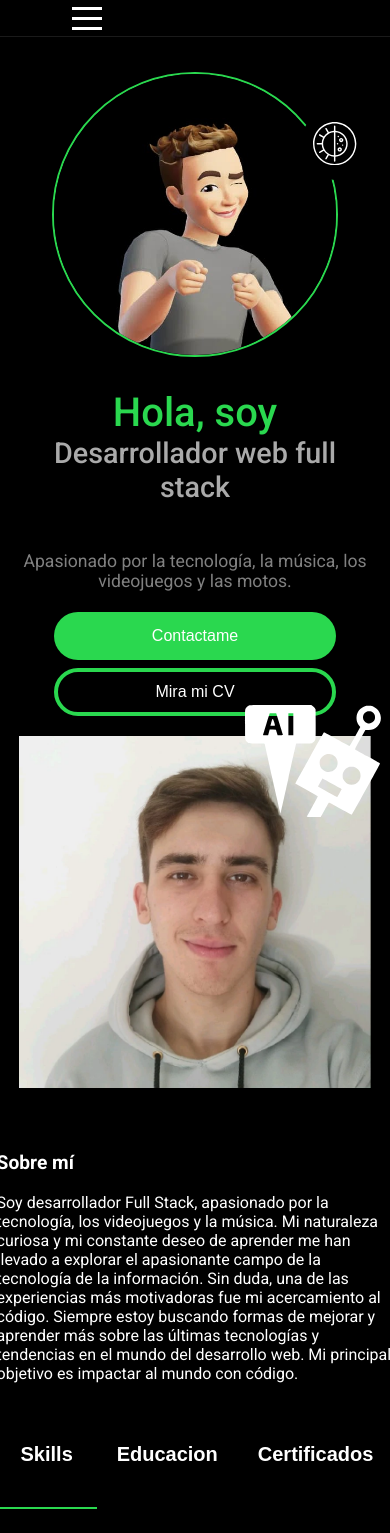
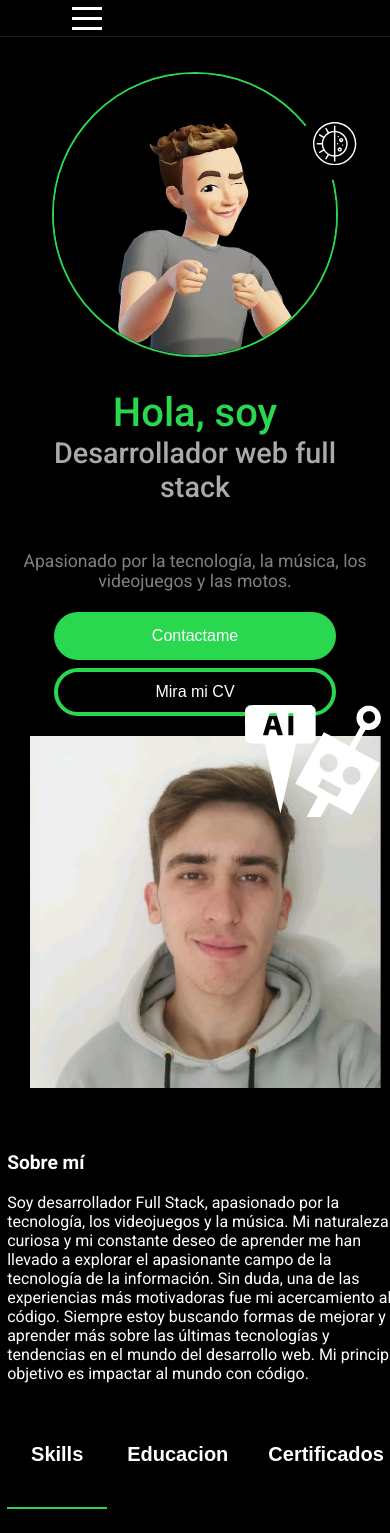
Before and after one commit to Gonzadeveloper/Portafolio-, a React (Vite) app in the folder vite-project/: page / in a window 390 px wide. Shown: the top 1533 px of the page. Built offline with nearby package versions, Linux system fonts and the light colour scheme.

Commit message:
cambios a responsive

```diff
--- a/vite-project/src/Screens/About/About.css
+++ b/vite-project/src/Screens/About/About.css
@@ -136,6 +136,8 @@ body.light .linksA:hover{
   .rowAbout {
     flex-direction: column;
     align-items: center;
+    margin-left: 3%;
+    margin-right: 3%;
   }
 
   .colAbout {
```
